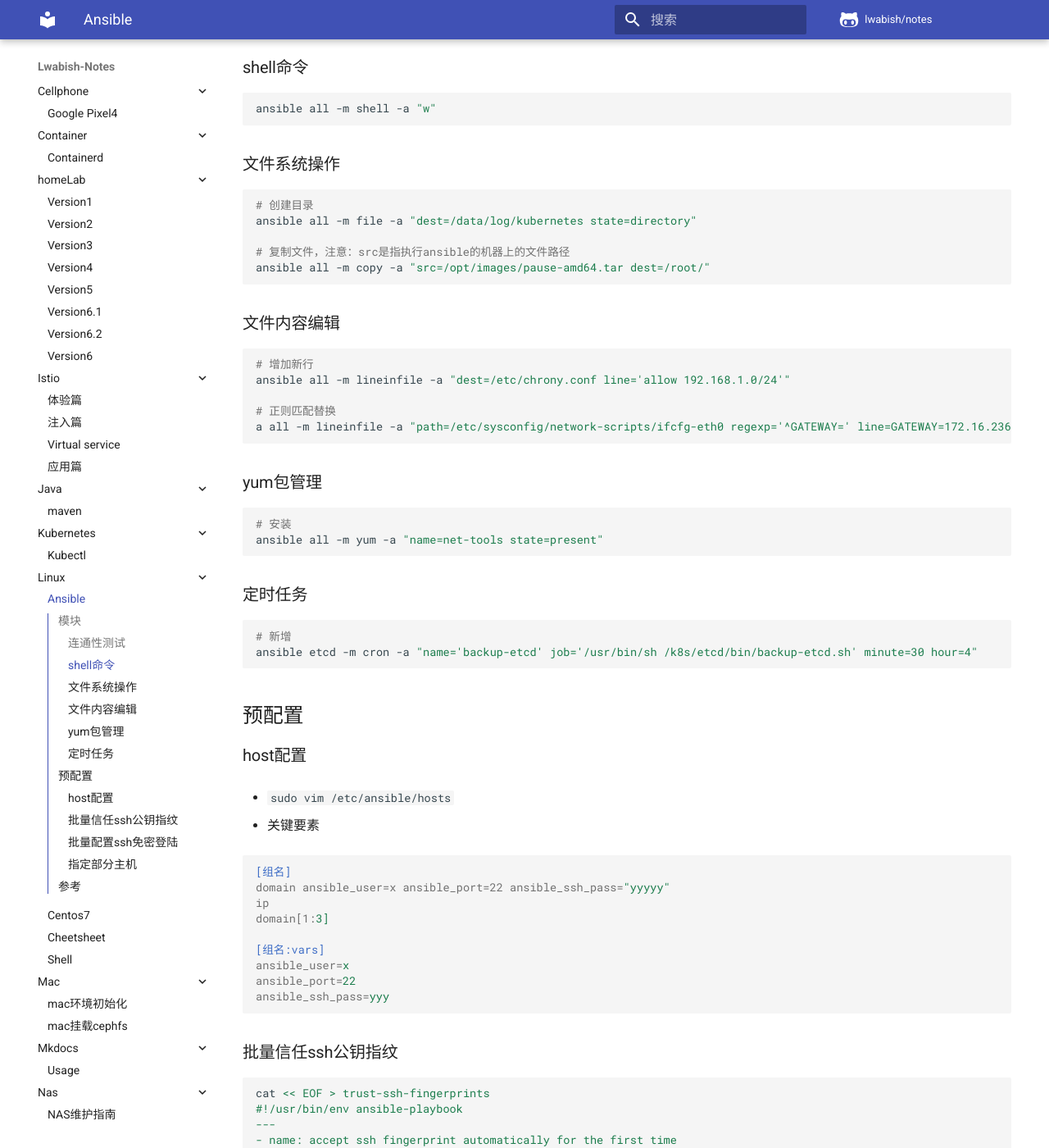
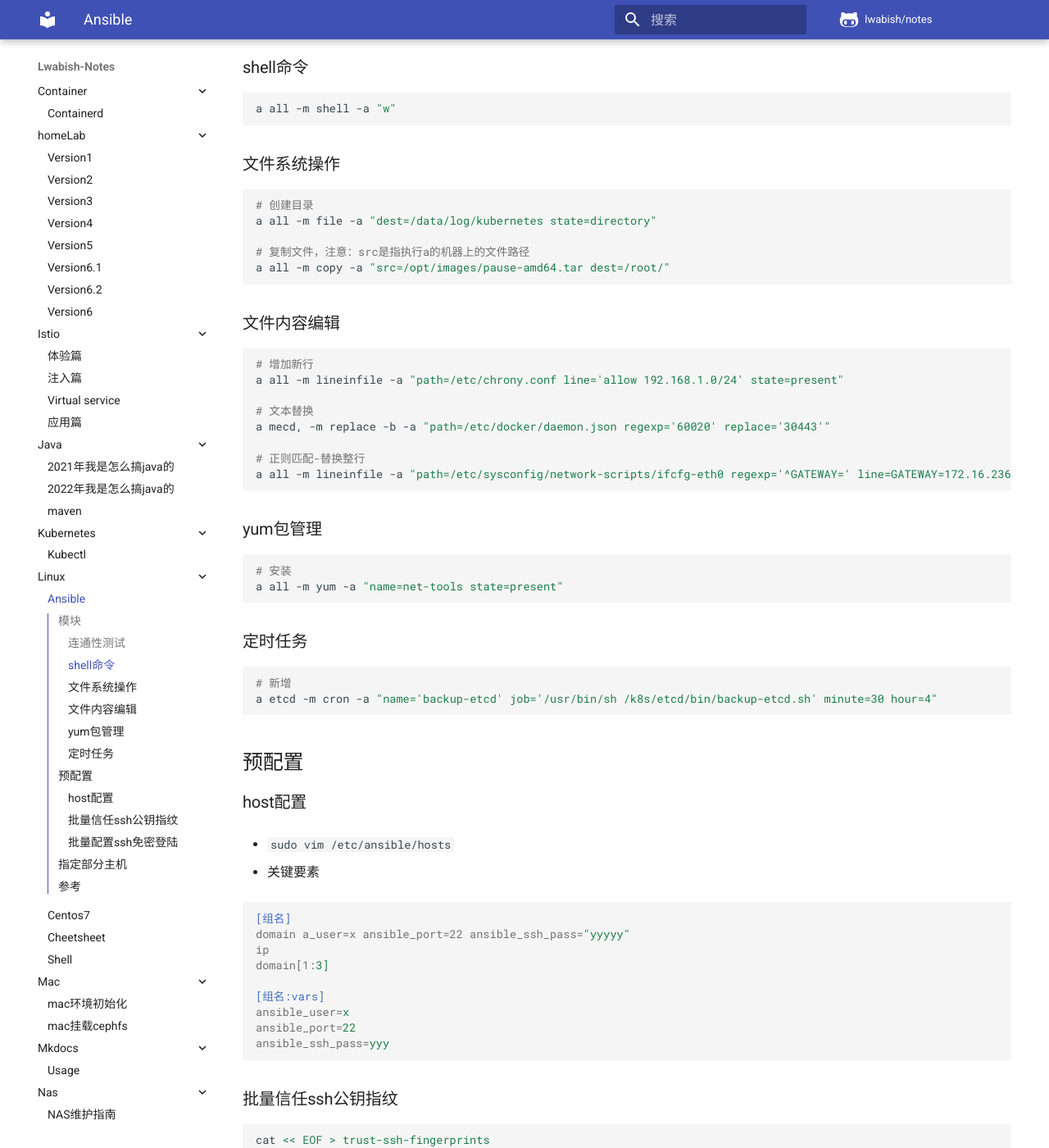
Before and after one commit to lwabish/notes, an MkDocs documentation site: the page built from docs/linux/ansible.md, in a window 1280 px wide and 1400 px high, scrolled down 362 px. Shown: the whole window at 82% size. Built offline with MkDocs 1.6.1 and Material for MkDocs 9.7.7, drawn with Linux system fonts in a browser that asks for light colours; comment, search, counter and statistics services are not loaded; part of the change alters nothing that is shown; some of the changed text lies outside the part shown.

Commit message:
feat: 🎸 add java

````diff
--- /dev/null
+++ b/docs/java/2021Summary.md
@@ -0,0 +1,224 @@
+# 2021年我是怎么搞java的
+
+## java基础
+
+1. 环境（jdk，jre，ide），语法，基本数据类型：
+
+   - 整数类型：byte，short，int，long
+   - 浮点数类型：float，double
+   - 字符类型：char
+   - 布尔类型：boolean
+   - 数组：`int[] ns = new int[] { 68, 79, 91, 85, 62 };`
+
+2. 面向对象：
+
+   - 封装：类+private/protected实现对外屏蔽内部细节
+
+   - 继承：extends。java不允许多继承，一个类只能有一个父类；对比python，允许多继承，会有[钻石继承](https://zhuanlan.zhihu.com/p/106963767)的问题
+
+   - 多态：子类可以通过覆写，表现出与父类不同的行为。手段即为方法覆写（Override），方法签名相同。
+
+   - 方法重载（Overload）：同名不同参的方法，方法签名不同。
+
+   - public/private/protected/package省略/的作用域问题
+
+     - public: 公开，可被其他任何类访问
+     - private：仅类内部访问（包含嵌套类）
+     - protected：仅子类可访问
+     - package：省略上面三个关键字时，作用域为package级别，同包内可见
+
+   - getter/setter：对外提供操作内部字段的方法（字段设置为private，但是通过public级别的方法暴露操作字段的途径）
+
+   - 内部类：
+
+     - 普通类嵌套：内部类的实例化需要依赖外部类的实例。目前项目中未用到，仅了解。
+
+     - [匿名内部类](https://www.cnblogs.com/chenssy/p/3390871.html)：无名字，继承一个普通类或实现一个接口。
+
+       - 应用1：线程启动前的任务定义
+
+         ```java
+         Runnable r = new Runnable() {
+                     @Override
+                     public void run() {
+                         System.out.println("Hello, " + Outer.this.name);
+                     }
+                 };
+         ```
+
+       - 应用2：简化集合初始化和实例化代码
+
+         快速创建一个有初始值的hashmap
+
+         ```java
+         HashMap<String, String> map3 = new HashMap<>() {
+                     {
+                         put("A", "1");
+                         put("B", "2");
+                     }
+                 };
+         ```
+
+         调用方法时快速准备传参
+
+         ```java
+         volumeMapper.updateIgnoreNull(new VolumeDO() {{
+                                             setId(volumeDO.getId());
+                                         }});
+         ```
+
+     - 静态内部类：内部类用static修饰，可以直接实例化。作用：即与外部类划清界限（整合进外部类会有悖于单一职责），但又不完全与外部类割裂（告诉类的使用者内部类仅限于特定用处使用）。例如k8s的service对象中会包含一部分描述其端口映射的信息，这部分可以抽象成静态内部类。
+
+   - 接口&抽象类：读了《head first design pattern》后，加深了对抽象类/接口，组合/继承的理解。
+
+   - 类型强转：[**对于非基础类型，强转后的新变量是引用，而不是新值**](https://stackoverflow.com/a/13405443/6792174)。
+
+3. 集合类：
+
+   - list：ArrayList（基于数据的有序列表），LinkedList（基于链表的有序列表）
+   - map：HashMap
+   - set：HashSet（无序），TreeSet（有序）
+   - queue：LinkedList也实现了Queue接口，可以用来做队列；另外还有双端队列DeQue和优先级队列PriorityQueue
+
+4. 函数式编程&stream表达式
+
+   - 方法引用语法：`SomeClass::someFunction`
+
+   - 常用stream操作：map-对象转换，filter-过滤对象，forEach-遍历。关于forEach遍历需要注意两个细节。
+     - [ foreach能否修改数据？_千千-CSDN博客_javaforeach改变值](https://blog.csdn.net/n950814abc/article/details/87468067)
+     - [java - How to put continue in side forEach loop in java8 - Stack Overflow](https://stackoverflow.com/questions/38948817/how-to-put-continue-in-side-foreach-loop-in-java8)
+
+   - stream输出的目标，可以用Collectors的各个方法将结果组装成需要的输出结构，比如`Collectors.toList`,`Collectors.joining`,`Collectors.toMap`,`Collectors.groupingBy`等
+
+   - 使用`Collectors.groupingBy`快速对集合进行分组整理，并快速映射成需要的格式
+
+     ```java
+     Map<String, List<String>> circuitNbrs = crmOrderRequestVO.getVmProduct().getVmPublicNetworkInfo().stream()
+                         .collect(Collectors.groupingBy(
+                                         (internetIp) -> String.format("BANDWIDTH_%s", internetIp.getVmPublicNetworkBw()).toUpperCase(),
+                                         Collectors.mapping(CrmOrderProductVO.InternetIp::getCircuitNbr, Collectors.toList())
+                                 )
+                         );
+     // {BANDWIDTH_200M=[123456], BANDWIDTH_100M=[123456, 1234599999]}
+     ```
+
+5. 线程池
+
+   - 意义：分散建立线程有弊端：1.性能低下2.缺乏中心化的管理机制。线程池可以解决这些弊端。
+   - 细节有待继续深入学习。[Java线程池实现原理及其在美团业务中的实践 - 美团技术团队 (meituan.com)](https://tech.meituan.com/2020/04/02/java-pooling-pratice-in-meituan.html)
+
+6. 反射
+
+   - 一点私货：还没毕业的某年，在宿舍，和舍友讨论一段python代码，费解是否能在运行期动态获取一个对象的信息，从而不需要写代码时一个一个判断分别处理，印象中当时学习一通发现python的反射主要是通过`getattr` 、`hasattr`等方法操作对象的属性，最终没有继续研究，不了了之。但是那个夜晚给我留下了很深的印象。
+
+   - 今年学了java，恰好有个需求可以用反射的方法快速实现：一个订单相关接口的入参类有很多属性，对应不同的订单资源。用户的订单可以仅涉及其中的部分资源。如果不用反射，我需要挨个判断每个参数是否传了值，然后逐项处理，过程想想都会觉得非常无聊。能否用一段通用的代码，一次性完成所有参数的解析和处理呢？以下为这部分的相关代码：逻辑很简单，拿到所有的参数属性，遍历，如果不为空，就处理。如此一来不需要逐项在代码中遍历参数，写重复的逻辑。
+
+     ```java
+     Queue<Field> fields = new LinkedList<>(Arrays.asList(crmOrderProductVO.getClass().getDeclaredFields()));
+             while (!fields.isEmpty()) {
+                 Field field = fields.poll();
+                 // 跳过无关字段
+                 if (!field.getName().startsWith(vmPrefix) && !field.getName().startsWith(cntrPrefix)) {
+                     continue;
+                 }
+                 // 容器调用时跳过虚机字段，反之亦然;并跳过gpu和公网ip带宽相关字段单独处理
+                 if (field.getName().startsWith(fieldFilter) || field.getName().endsWith(gpuSuffix)
+                         || field.getName().endsWith(bandwidthSuffix)) {
+                     continue;
+                 }
+
+                 field.setAccessible(true);
+                 Object value = field.get(crmOrderProductVO);
+                 if (value != null) {
+                     // 根据fieldName拿到resourceCode
+                     if (!OrderConstants.PRODUCT_VO_FIELDS_2_RESOURCE_CODE_MAP.containsKey(field.getName())) {
+                         throw new IllegalArgumentException("不受支持的资源类型");
+                     }
+                     // 检查子订单的状态，防止停机的子订单被扩容
+                     if (resourceOrderVO.getOrderState().equals(TcConstants.ORDER_PAUSED)) {
+                         throw new IllegalArgumentException("要变更的子订单状态为停机，请先复机后再变更");
+                     }
+                     String resourceCode = OrderConstants.PRODUCT_VO_FIELDS_2_RESOURCE_CODE_MAP.get(field.getName());
+                     doModify(keptSnapshots, resourceCode, resourceOrderVO, (int) value, fieldFilter);
+                 }
+                 field.setAccessible(false);
+             }
+     ```
+
+7. 泛型
+
+   从python转写java，泛型是需要全新学习的东西。一开始有点不太理解，后来习惯了就发现了好处。一开始接触泛型需要一段时间去理解，尤其是看到有通配符（各种? T）之类的泛型时会感觉莫名其妙。在知乎看到一个回答印象很深刻：[Java 泛型  中 super 怎么 理解？与 extends 有何不同？ - 知乎 (zhihu.com)](https://www.zhihu.com/question/20400700/answer/117464182)，里面把泛型类比成盘子，十分形象好理解。
+
+   后来在项目中除了一般的使用泛型外，写了一段有通配符的和泛型相关的代码，加深了印象：
+
+   ```java
+   // 原有方法签名
+   public void fillNodeAreaData(Set<Integer> mecNodeIds, Consumer<Map<Integer, MecNodeResponse>> consumer) {}
+
+   // 该方法的调用：第一个参数输入待处理的id，第二个参数用一个lambda消费该方法的结果
+   meoClientHelp.fillNodeAreaData(nodeIds, integerMecNodeResponseMap -> result.forEach(
+                   securityGroupListResponseVO -> {
+                       MecNodeResponse node = integerMecNodeResponseMap.get(securityGroupListResponseVO.getMecNodeId());
+                       if (node != null) {
+                           securityGroupListResponseVO.setAreaData(node.getMecNodeName(), node.getCityName(), node.getAreaName(), node.getProvinceName());
+                       }
+                   }
+           ));
+
+   // 以上方法的弊端是调用稍显复杂，且其第二个参数的lambda函数体内部消费相关代码重复度很高，可以进一步提取抽象。所以就有了包装该方法的下面的代码
+   public <T extends CommonParent> void setNodeAreaData(List<T> tList) {
+           fillNodeAreaData(tList.stream().map(T::getNodeId).collect(Collectors.toSet()),
+                   integerMecNodeResponseMap -> tList.forEach(
+                           T -> {
+                               MecNodeResponse mecNodeResponse = integerMecNodeResponseMap.get(T.getNodeId());
+                               ......
+                           }
+                   ));
+       }
+   //包装后的方法使用泛型限制了参数的类型
+   ```
+
+## spring基础
+
+1. 注入
+   1. ioc：依赖反转，将类的实例过程抽出去，由sping负责，业务需要用到时注入到实例里直接使用即可。
+   2. aop：用法类似于python中的装饰器，抽取出通用的逻辑。
+2. mybatis：可以用代码生成器根据数据库设计快速生成通用的基本mapper；设计时提高通用性，减少与业务逻辑耦合，方便后续开发的复用；插件：free mybatis plugin。
+3. mvc架构：单个微服务项目的工程目录结构如何组织，目标是方便扩展。同一功能模块的类尽量减少包的跨度，避免反复跳转目录查找类文件，尽量一目了然。
+4. 日志：slf4j的基本使用；如何打印日志可以最大限度地方便调试；异常时的日志避免调用栈信息丢失；
+5. 异常管理：使用RestControllerAdvice注解实现全局异常捕捉，统一返回
+6. spring cloud：feign实现微服务调用及fallback；使用filter实现网关微服务，功能包括接口鉴权、身份注入、限流、Hystrix(超时控制/熔断/fastfail)、审计日志生成、请求的缓存控制。
+7. 中间件及api：
+   - redis：数据结构，应用场景
+   - rocketMq：概念，意义，注意事项
+8. 监听器：EventListener注解监听事件，配合ApplicationContext类广播事件。像轻量级的消息队列，更侧重代码的解耦/异步化。
+
+## 其他备忘
+
+- 接口异步化：线程池/监听器/消息队列/CompletableFuture.runAsync()
+
+- swagger：集成swagger，代码即文档。
+
+- maven：[解决依赖冲突问题](http://www.heartthinkdo.com/?p=2916)，插件：Dependency Analyzer/maven helper
+
+- 代码质量：插件：alibaba java coding guidelines/qaplug
+
+- 功能设计：
+
+  - 学习k8s调度器和kubelet的延时重启策略，用在微服务调用中
+
+    ![image-20211227170149729](https://cdn.wubw.fun/typora/211227-170149-image-20211227170149729.png)
+
+- 项目整体架构设计，微服务划分，互调用逻辑：使用单体仓库效率更高，可以避免多仓库导致的工作量倍增，逻辑的复杂化。
+
+- 序列化与反序列化：[用gson库借助json实现深拷贝](https://developer.aliyun.com/article/609864)
+
+- 线程安全问题
+
+  - hashmap vs ConcurrentHashMap： [HashMap? ConcurrentHashMap? 相信看完这篇没人能难住你！ | crossoverJie's Blog](https://crossoverjie.top/2018/07/23/java-senior/ConcurrentHashMap/)
+
+## 参考
+
+[Java教程 - 廖雪峰的官方网站 (liaoxuefeng.com)](https://www.liaoxuefeng.com/wiki/1252599548343744)
+
+《head first design pattern》
--- /dev/null
+++ b/docs/java/2022Summary.md
@@ -0,0 +1 @@
+# 2022年我是怎么搞java的
--- a/docs/linux/ansible.md
+++ b/docs/linux/ansible.md
@@ -9,32 +9,35 @@ alias a='ansible'
 ### 连通性测试
 
 ```bash
-ansible all -m ping
+a all -m ping
 ```
 
 ### shell命令
 
 ```bash
-ansible all -m shell -a "w"
+a all -m shell -a "w"
 ```
 
 ### 文件系统操作
 
 ```bash
 # 创建目录
-ansible all -m file -a "dest=/data/log/kubernetes state=directory"
+a all -m file -a "dest=/data/log/kubernetes state=directory"
 
-# 复制文件，注意：src是指执行ansible的机器上的文件路径
-ansible all -m copy -a "src=/opt/images/pause-amd64.tar dest=/root/"
+# 复制文件，注意：src是指执行a的机器上的文件路径
+a all -m copy -a "src=/opt/images/pause-amd64.tar dest=/root/"
 ```
 
 ### 文件内容编辑
 
 ```shell
 # 增加新行
-ansible all -m lineinfile -a "dest=/etc/chrony.conf line='allow 192.168.1.0/24'"
+a all -m lineinfile -a "path=/etc/chrony.conf line='allow 192.168.1.0/24' state=present"
 
-# 正则匹配替换
+# 文本替换
+a mecd, -m replace -b -a "path=/etc/docker/daemon.json regexp='60020' replace='30443'"
+
+# 正则匹配-替换整行
 a all -m lineinfile -a "path=/etc/sysconfig/network-scripts/ifcfg-eth0 regexp='^GATEWAY=' line=GATEWAY=172.16.236.6"
 ```
 
@@ -42,14 +45,14 @@ a all -m lineinfile -a "path=/etc/sysconfig/network-scripts/ifcfg-eth0 regexp='^
 
 ```shell
 # 安装
-ansible all -m yum -a "name=net-tools state=present"
+a all -m yum -a "name=net-tools state=present"
 ```
 
 ### 定时任务
 
 ```shell
 # 新增
-ansible etcd -m cron -a "name='backup-etcd' job='/usr/bin/sh /k8s/etcd/bin/backup-etcd.sh' minute=30 hour=4"
+a etcd -m cron -a "name='backup-etcd' job='/usr/bin/sh /k8s/etcd/bin/backup-etcd.sh' minute=30 hour=4"
 ```
 
 ## 	预配置
@@ -62,7 +65,7 @@ ansible etcd -m cron -a "name='backup-etcd' job='/usr/bin/sh /k8s/etcd/bin/backu
 
   ```ini
   [组名]
-  domain ansible_user=x ansible_port=22 ansible_ssh_pass="yyyyy"
+  domain a_user=x ansible_port=22 ansible_ssh_pass="yyyyy"
   ip
   domain[1:3]
 
@@ -76,7 +79,7 @@ ansible etcd -m cron -a "name='backup-etcd' job='/usr/bin/sh /k8s/etcd/bin/backu
 
 ```bash
 cat << EOF > trust-ssh-fingerprints
-#!/usr/bin/env ansible-playbook
+#!/usr/bin/env a-playbook
 ---
 - name: accept ssh fingerprint automatically for the first time
   hosts: '{{ hosts }}'
@@ -112,7 +115,7 @@ ansible-playbook trust-ssh-fingerprints -e "hosts=主机组名称"
 ### 批量配置ssh免密登陆
 
 ```bash
-# 在ansible hosts配置里要加上ansible_ssh_pass ansible_user=xxxxxxx
+# 在a hosts配置里要加上a_ssh_pass a_user=xxxxxxx
 # 注意修改里面的三处用户名
 cat << EOF > push-ssh-keys
   - hosts: '{{ hosts }}'
@@ -129,14 +132,14 @@ EOF
 ansible-playbook push-ssh-keys -e "hosts=主机组名称"
 ```
 
-### 指定部分主机
+## 指定部分主机
 
 把命令中的主机组直接替换为主机目标即可
 
 ```bash
-ansible xxx,yyy -m ping
+a xxx,yyy -m ping
 ```
 
 ## 参考
 
-[How to build your inventory — Ansible Documentation](https://docs.ansible.com/ansible/latest/user_guide/intro_inventory.html)
+[How to build your inventory — a Documentation](https://docs.a.com/a/latest/user_guide/intro_inventory.html)
````
